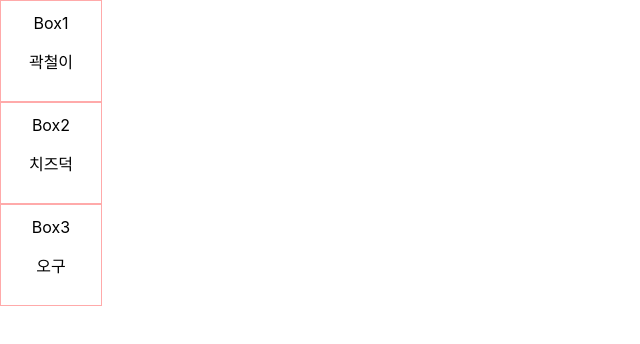
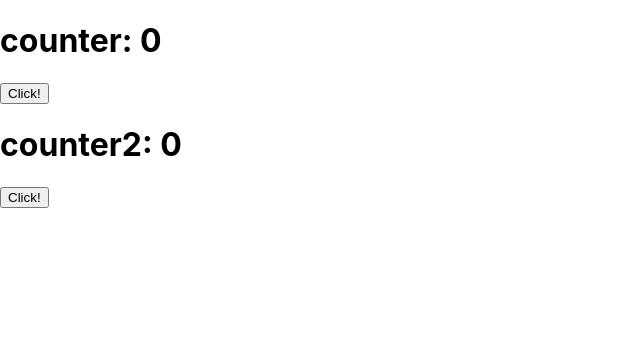
Before and after one commit to hyesom2/noona_React, a React (Create React App) app: page / in a window 1280 px wide. Shown: the top 344 px of the page, without its empty margins (0-640 px from the left). Built offline with nearby package versions, Linux system fonts and the light colour scheme.

Commit message:
5. state

```diff
--- a/src/App.js
+++ b/src/App.js
@@ -1,12 +1,26 @@
+import { useState } from 'react';
 import './App.css';
-import Box from './components/Box';
 
 function App() {
+  let counter = 0;
+  const [counter2, setCounter2] = useState(0);
+  // [초기값이 담긴 state, state값을 변경해주는 함수]
+  // UI에 보여줘야하는 값은 state로 만드러야한다.
+
+  const increase = () => {
+    counter = counter + 1;
+    setCounter2(counter2 + 1);
+
+    console.log('counter', counter);
+    console.log('counter2', counter2);
+  };
+
   return (
     <div>
-      <Box name="곽철이" num={1} />
-      <Box name="치즈덕" num={2} />
-      <Box name="오구" num={3} />
+      <h1>counter: { counter }</h1>
+      <button onClick={ increase } type="button">Click!</button>
+      <h1>counter2: { counter2 }</h1>
+      <button onClick={ increase } type="button">Click!</button>
     </div>
   );
 }
```
